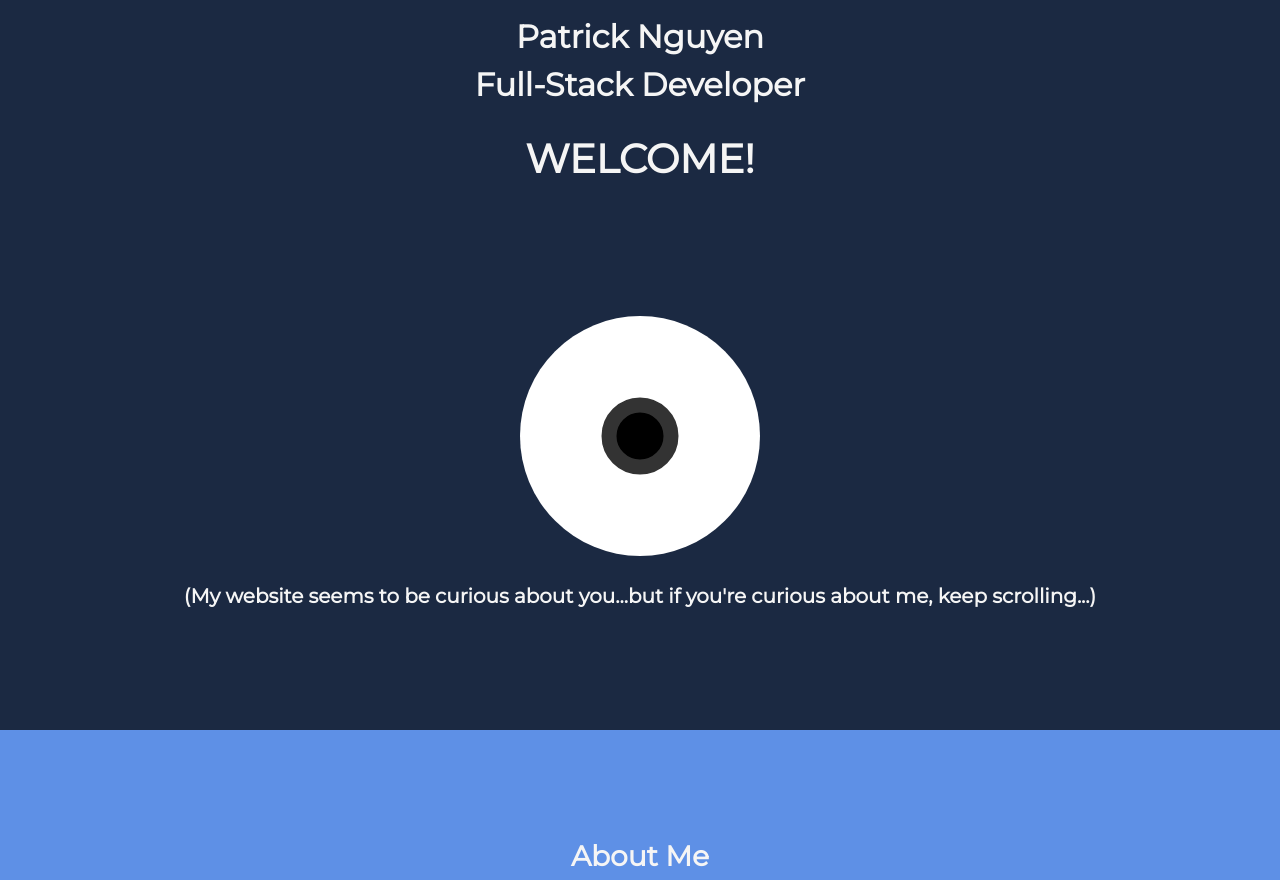
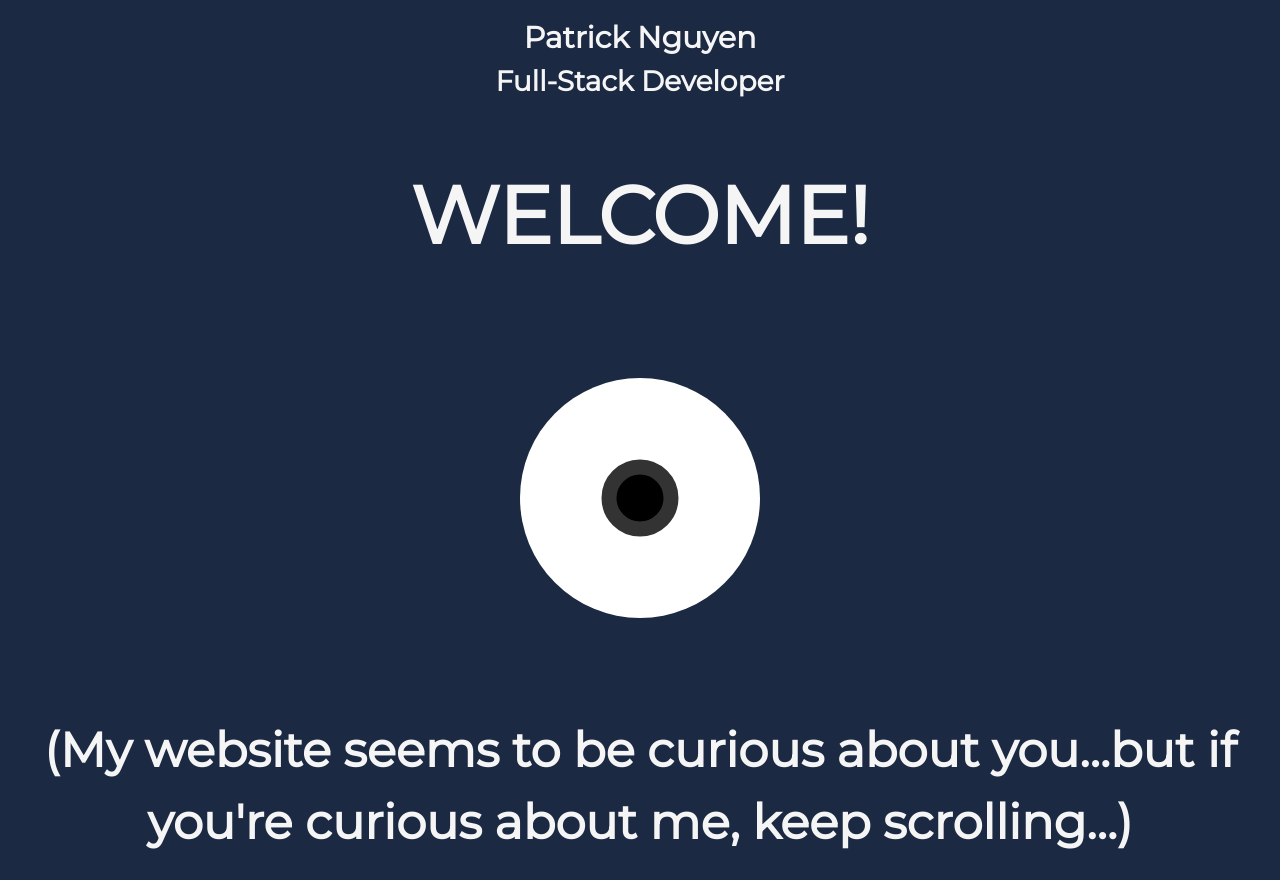
Before and after one commit to thinkful-ei-macaw/patrick-portfolio, a plain HTML site: page index.html in a window 1280 px wide. Shown: the top 880 px of the page. Drawn offline with nearby package versions, Linux system fonts and the light colour scheme.

Commit message:
revisions

```diff
--- a/index.html
+++ b/index.html
@@ -18,7 +18,7 @@
   <body>
     <nav>
       <span>Patrick Nguyen</span>
-      <span>Full-Stack Developer</span>
+      <span class="title">Full-Stack Developer</span>
     </nav>
     <main>
       <header>
@@ -83,7 +83,7 @@
       <h3>Let's create something!</h3>
       <ul>
         <li>
-          <a href="mailto:patrick.nguyen154@gmail.com" target="_blank"
+          <a href="mailto:patrick.nguyen154@gmail.com"
             >&#9755; Email &#9754;</a
           >
         </li>
--- a/main.css
+++ b/main.css
@@ -8,13 +8,12 @@ body {
   color: whitesmoke;
   text-align: center;
   line-height: 1.5;
-  margin: 0;
+  margin-left: auto;
+  margin-right: auto;
+  margin: 0px;
 }
 
 .eyeball {
-  position: absolute;
-  top: 50%;
-  transform: translateY(-50%);
   width: 100%;
   text-align: center;
 }
@@ -58,14 +57,19 @@ nav {
   left: 0;
   right: 0;
   z-index: 10;
-  text-align: left;
+  text-align: center;
   display: flex;
-  justify-content: space-between;
+  padding: 15px;
+  flex-direction: column;
+  background-color: ;
+}
+
+.title {
+  font-size: 18px;
 }
 
 header {
   padding: 8% 0;
-  height: 550px;
   width: 100%;
   background-color: #1b2942;
   display: flex;
@@ -90,7 +94,7 @@ section {
   min-height: 200px;
   padding: 6% 0;
   background-color: #345080;
-  height: 550px;
+  height: 600px;
   line-height: 1.5;
   text-align: left;
   font-size: 24px;
@@ -125,20 +129,6 @@ section:nth-child(even) {
   background-color: #5e90e6;
 }
 
-@media (min-width: 320px) {
-  header,
-  section {
-    height: 950px;
-  }
-  nav {
-    display: flex;
-    flex-direction: column;
-    align-items: center;
-  }
-  .eyeball {
-    padding-top: 80px;
-  }
-
 h2 {
   font-size: 20px;
 }
@@ -156,11 +146,14 @@ section:nth-child(even) {
   padding-right: 10px;
   margin: 0;
 }
+
+@media screen and (min-width: 700px) {
+  header {
+    height: 950px;
   }
-
-@media (min-width: 700px) {
   section {
-    font-size: 24px;
+    height: 1050px;
+    font-size: 32px;
   }
   img {
     width: auto;
@@ -173,12 +166,24 @@ section:nth-child(even) {
   }
 }
 
-@media (min-width: 1080px) {
-  section,
+@media screen and (min-width: 1000px) {
+  h1 {
+    padding-top: 300px;
+    font-size: 80px;
+  }
   header {
-    height: 730px;
+    height: 1500px;
+  }
+
+  h2 {
+    font-size: 48px;
+  }
+
+  .title {
+    font-size: 60px;
   }
   nav {
+    font-size: 80px;
     position: fixed;
     padding-left: 150px;
     padding-right: 150px;
@@ -188,7 +193,30 @@ section:nth-child(even) {
     padding-right: 200px;
   }
   section {
-    padding-left: 100px;
-    padding-right: 100px;
+    height: 1500px;
+    font-size: 38px;
   }
 }
+
+@media screen and (min-width: 1200px) {
+  nav {
+    font-size: 30px;
+  }
+
+  .title {
+    font-size: 28px;
+  }
+
+  h1 {
+    padding: 0px;
+  }
+
+  header {
+    height: 1000px;
+  }
+
+  section {
+    font-size: 24px;
+    height: 750px;
+  }
+}
```
Lines whose indentation alone changed are shown as unchanged.
